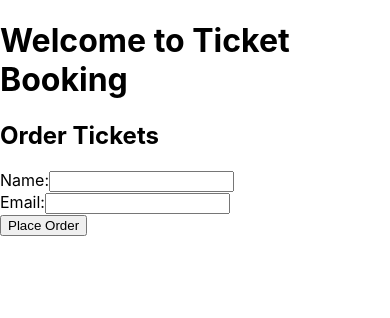
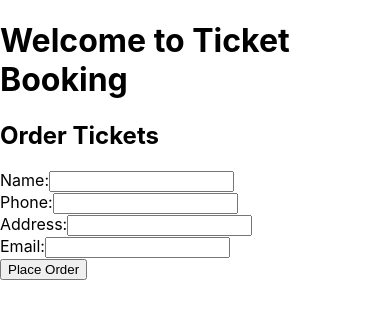
Before and after one commit to Gleb385/ticket-booking, a React (Create React App) app in the folder client/: page /order in a window 390 px wide. Shown: the top 318 px of the page. Built offline with nearby package versions, Linux system fonts and the light colour scheme.

Commit message:
add phone and adress

```diff
--- a/client/src/components/OrderForm.js
+++ b/client/src/components/OrderForm.js
@@ -4,6 +4,8 @@ import axios from "axios";
 const OrderForm = () => {
   const [name, setName] = useState("");
   const [email, setEmail] = useState("");
+  const [phone, setPhone] = useState("");
+  const [address, setAddress] = useState("");
   const [message, setMessage] = useState("");
 
   const handleNameChange = e => {
@@ -20,7 +22,7 @@ const OrderForm = () => {
     event.preventDefault();
     console.log("handleSubmit called with name:", name, "email:", email);
     axios
-      .post("/api/order", { name, email })
+      .post("/api/order", { name, email, phone, address})
       .then(response => {
         console.log("Axios response received:", response.data);
         setMessage(response.data.message);
@@ -36,42 +38,35 @@ const OrderForm = () => {
       });
   };
 
-  return (
-    <div>
+  return <div>
       <h2>Order Tickets</h2>
       <form onSubmit={handleSubmit}>
         <label>
           Name:
-          <input
-            type="text"
-            name="name"
-            value={name}
-            onChange={handleNameChange}
-            autoComplete="name"
-            required
-          />
+          <input type="text" name="name" value={name} onChange={handleNameChange} autoComplete="name" required />
+        </label>
+        <br />
+        <label>
+          Phone:
+          <input type="text" value={phone} onChange={e => setPhone(e.target.value)} required />
+        </label>
+        <br />
+        <label>
+          Address:
+          <input type="text" value={address} onChange={e => setAddress(e.target.value)} required />
         </label>
         <br />
         <label>
           Email:
-          <input
-            type="email"
-            name="email"
-            value={email}
-            onChange={handleEmailChange}
-            autoComplete="email"
-            required
-          />
+          <input type="email" name="email" value={email} onChange={handleEmailChange} autoComplete="email" required />
         </label>
         <br />
         <button type="submit">Place Order</button>
       </form>
-      {message &&
-        <p>
+      {message && <p>
           {message}
         </p>}
-    </div>
-  );
+    </div>;
 };
 
 export default OrderForm;
```
Also changed, not shown: 1 other file (tests, documents, lock files or other folders).
